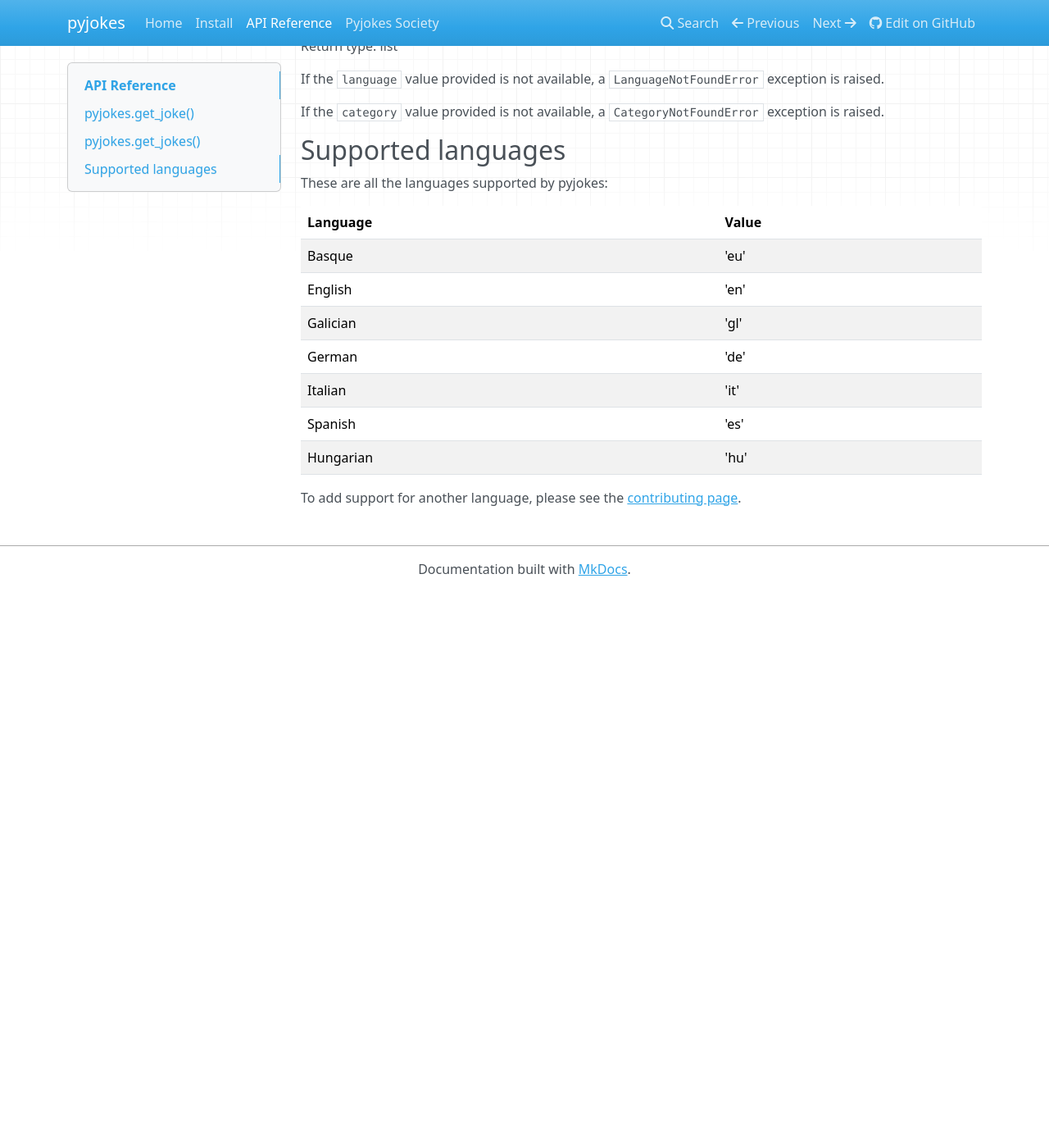
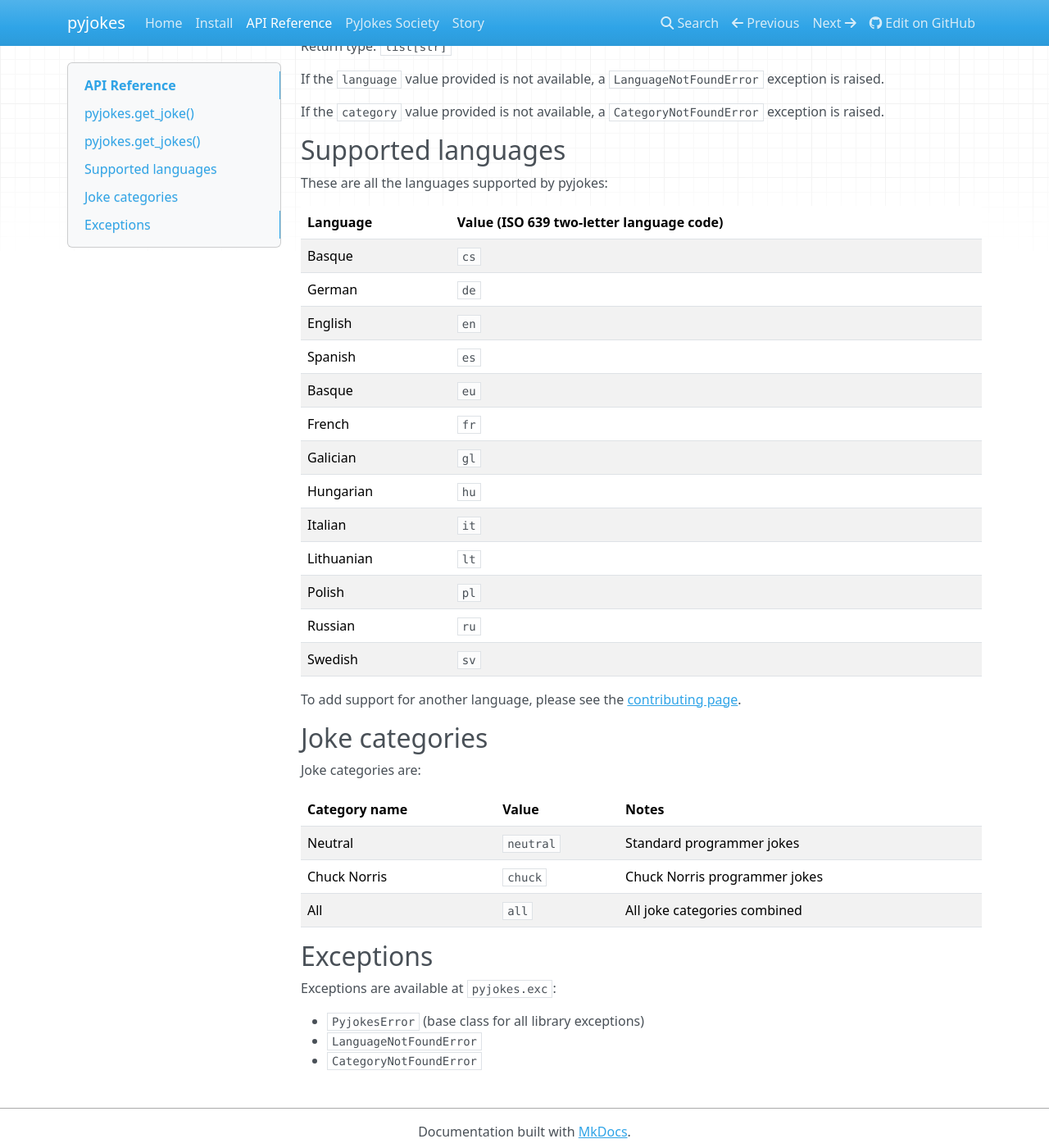
Before and after one commit to pyjokes/pyjokes, an MkDocs documentation site: the page built from docs/api.md, in a window 1280 px wide and 1400 px high, scrolled down 761 px. Shown: the whole window at 82% size. Built offline with MkDocs 1.6.1, drawn with Linux system fonts in a browser that asks for light colours; nearby versions of some CDN libraries; before the commit the page ends 1483 px from its top, so only the background shows below that; some of the changed text lies outside the part shown.

```diff
--- a/docs/api.md
+++ b/docs/api.md
@@ -12,10 +12,10 @@ Returns a random joke from the given category in the given language.
 
 | Parameters | Types | Values | Default |
 | ---------- | ----- | ------ | ------- |
-| language   | str   | 'en', 'de', 'es', 'gl' , 'eu', 'it', 'hu'| 'en' |
-| category   | str   | 'neutral', 'chuck', 'all' | 'neutral' |
+| `language` | `str` | See `LANGUAGES` | `en` |
+| `category` | `str` | See `CATEGORIES` | `neutral` |
 
-Return type: str
+Return type: `str`
 
 If the `language` value provided is not available, a `LanguageNotFoundError` exception is raised.
 
@@ -27,10 +27,10 @@ Returns a list of jokes from the given category in the given language.
 
 | Parameters | Types | Values | Default |
 | ---------- | ----- | ------ | ------- |
-| language   | str   | 'en', 'de', 'es', 'gl', 'eu', 'it', 'hu' | 'en' |
-| category   | str   | 'neutral', 'chuck', 'all' | 'neutral' |
+| `language` | `str` | See `LANGUAGES` | `en` |
+| `category` | `str` | See `CATEGORIES` | `neutral` |
 
-Return type: list
+Return type: `list[str]`
 
 If the `language` value provided is not available, a `LanguageNotFoundError` exception is raised.
 
@@ -40,14 +40,38 @@ If the `category` value provided is not available, a `CategoryNotFoundError` exc
 
 These are all the languages supported by pyjokes:
 
-| Language   | Value |
-| ---------- | ----- |
-| Basque     | 'eu'  |
-| English    | 'en'  |
-| Galician   | 'gl'  |
-| German     | 'de'  |
-| Italian    | 'it'  |
-| Spanish    | 'es'  |
-| Hungarian  | 'hu'  |
+| Language   | Value (ISO 639 two-letter language code) |
+| ---------- | ---- |
+| Basque     | `cs` |
+| German     | `de` |
+| English    | `en` |
+| Spanish    | `es` |
+| Basque     | `eu` |
+| French     | `fr` |
+| Galician   | `gl` |
+| Hungarian  | `hu` |
+| Italian    | `it` |
+| Lithuanian | `lt` |
+| Polish     | `pl` |
+| Russian    | `ru` |
+| Swedish    | `sv` |
 
 To add support for another language, please see the [contributing page](https://github.com/pyjokes/pyjokes/blob/master/CONTRIBUTING.md).
+
+## Joke categories
+
+Joke categories are:
+
+| Category name | Value     | Notes |
+| ------------- | --------- | ----- |
+| Neutral       | `neutral` | Standard programmer jokes     |
+| Chuck Norris  | `chuck`   | Chuck Norris programmer jokes |
+| All           | `all`     | All joke categories combined  |
+
+## Exceptions
+
+Exceptions are available at `pyjokes.exc`:
+
+- `PyjokesError` (base class for all library exceptions)
+- `LanguageNotFoundError`
+- `CategoryNotFoundError`
--- a/mkdocs.yml
+++ b/mkdocs.yml
@@ -3,11 +3,11 @@ theme: mkdocs
 site_url: https://pyjok.es/
 repo_url: https://github.com/pyjokes/pyjokes
 site_description: One-line programmer jokes (jokes-as-a-service)
-site_author: Pyjokes Society
-site_dir: website
-google_analytics: ['UA-65996819-1', 'pyjok.es']
+site_author: PyJokes Society
+site_dir: www
 nav:
     - 'Home': 'index.md'
     - 'Install': 'install.md'
     - 'API Reference': 'api.md'
-    - 'Pyjokes Society': 'society.md'
+    - 'PyJokes Society': 'society.md'
+    - 'Story': 'story.md'
```
Also changed, not shown: docs/index.md (+11 -5 lines), docs/install.md (+3 -16 lines), docs/society.md (+16 -4 lines), docs/story.md (added, +5 -0 lines), 2 other files.
